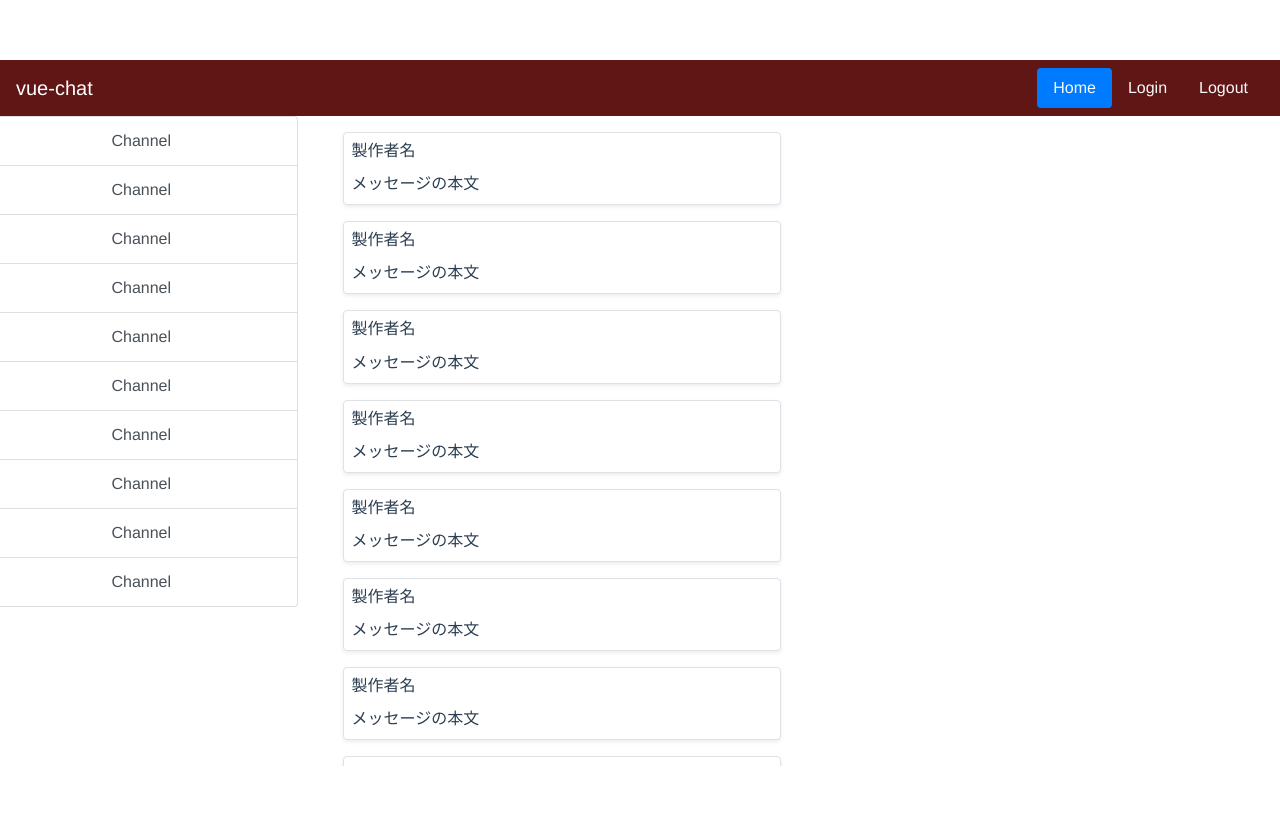
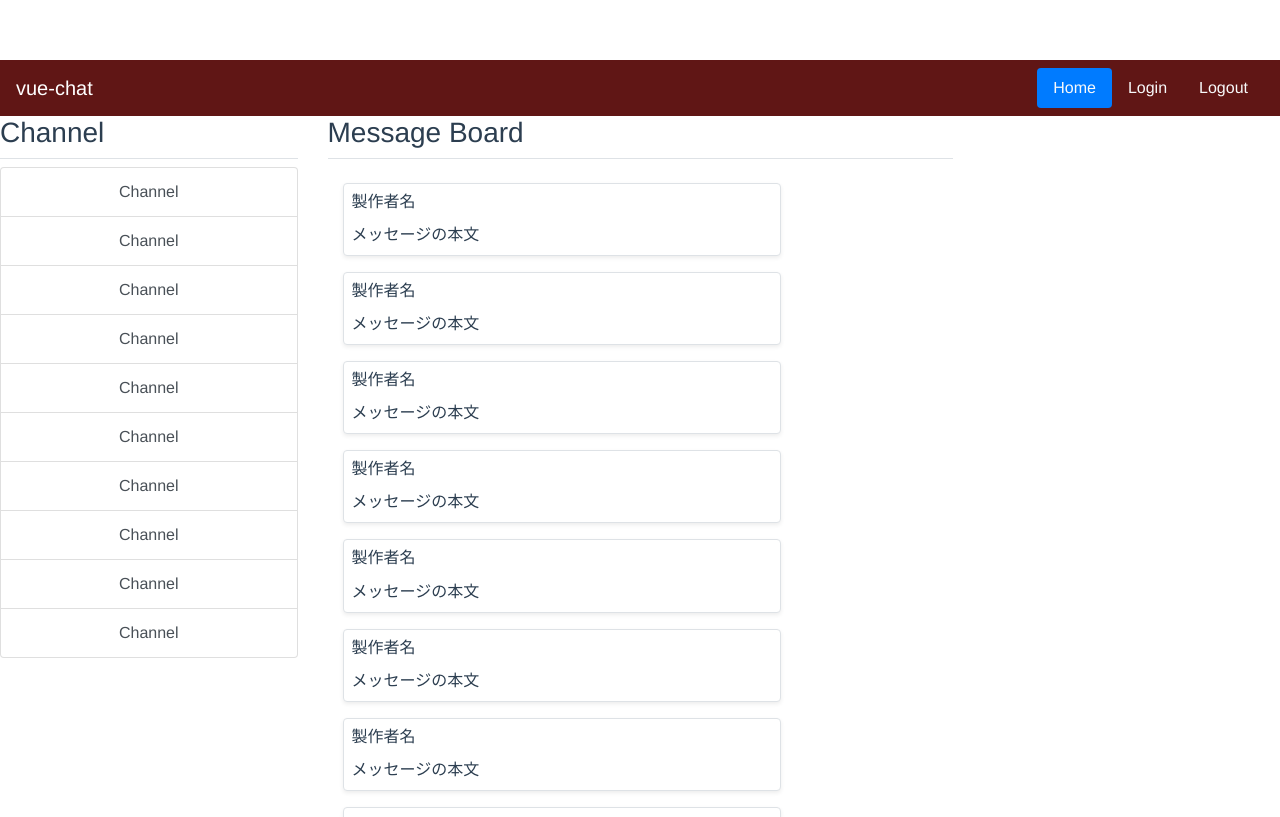
Before and after one commit to RyunosukeKawakami/vue-chat, a Vue app: page /#/ in a window 1280 px wide. Built offline with nearby package versions, Linux system fonts and the light colour scheme.

Commit message:
各項目の見出しを追加

```diff
--- a/src/components/organisms/Board.vue
+++ b/src/components/organisms/Board.vue
@@ -1,15 +1,20 @@
 <template>
+<div>
+    <organism-title>Message Board</organism-title>
     <div class="overflow-auto" style="max-height: 650px">
         <board-card v-for="i in 20" :key="i"></board-card>
     </div>
+</div>
 </template>
 
 <script>
 import BoardCard from "@/components/atoms/BoardCard.vue"
+import OrganismTitle from "@/components/atoms/OrganismTitle.vue"
 
 export default {
     components:{
-        BoardCard
+        BoardCard,
+        OrganismTitle
     }
 }
 </script>
--- a/src/components/organisms/Channel.vue
+++ b/src/components/organisms/Channel.vue
@@ -1,15 +1,20 @@
 <template>
+<div>
+    <organism-title>Channel</organism-title>
     <div class="list-group">
         <channel-item v-for="i in 10" :key="i"></channel-item>
     </div>
+</div>
 </template>
 
 <script>
 import ChannelItem from "@/components/atoms/ChannelItem.vue"
+import OrganismTitle from "@/components/atoms/OrganismTitle.vue"
 
 export default {
     components:{
-        ChannelItem
+        ChannelItem,
+        OrganismTitle
     }
 }
 </script>
```
Also changed, not shown: src/components/atoms/Title.vue (deleted, +0 -15 lines).
